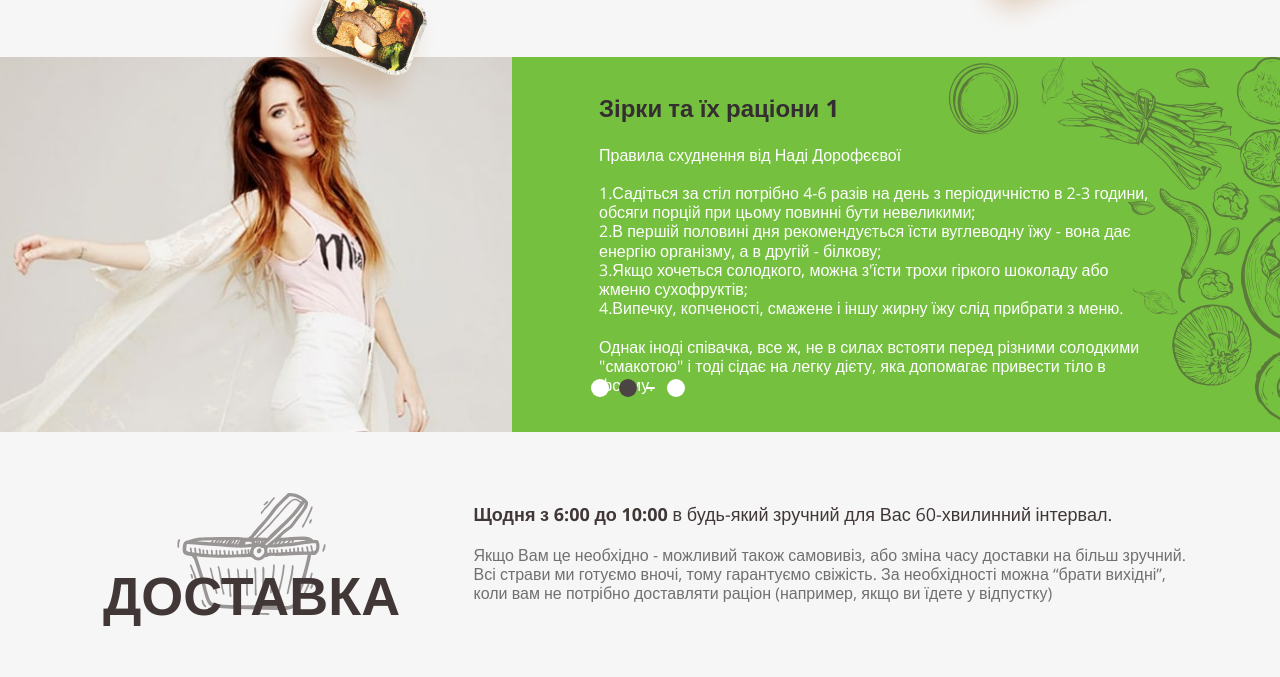
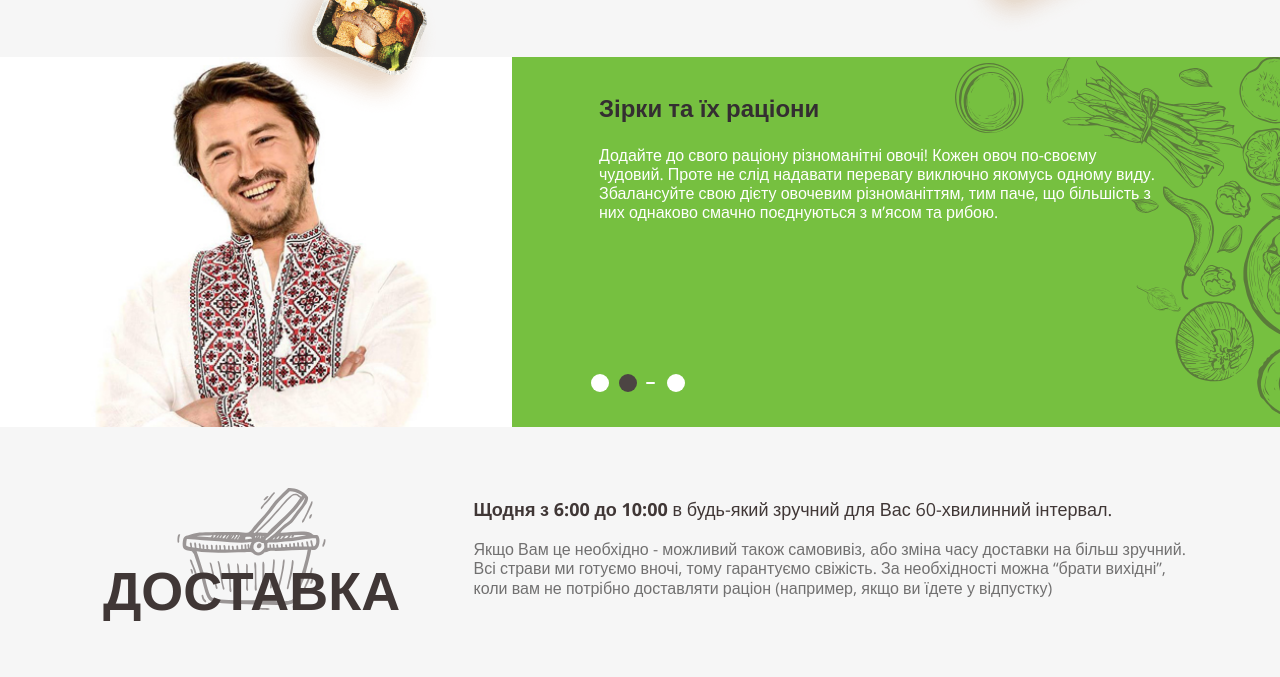
Before and after one commit to nlesyuk/Granola-markup, a website: page app/index.html in a window 1280 px wide. Shown: the part 2939-3616 px from the top of the page. Drawn offline with nearby package versions, Linux system fonts and the light colour scheme; a script that the page names is missing.

Commit message:
#stars - updated

```diff
--- a/app/index.html
+++ b/app/index.html
@@ -2166,12 +2166,12 @@
     <section id="stars">
       <div class="fluid-container">
         <div id="stars__slider" class="owl-carousel">
-          <div class="stars__item">
+          <!-- <div class="stars__item">
             <img src="img/slider__ava11.jpg" alt="" class="stars__ava" />
             <div class="stars__cont">
               <h5 class="stars__title">Зірки та їх раціони</h5>
               <p class="stars__text1">
-                Правила схуднення від Наді Дорофєєвої
+                Правила схуднення від Наді Дорофєєвccої
                 <br />
                 <br />
                 1.Садіться за стіл потрібно 4-6 разів на день з періодичністю в
@@ -2192,60 +2192,48 @@
                 привести тіло в форму.
               </p>
             </div>
-          </div>
+          </div> -->
 
           <div class="stars__item">
-            <img src="img/slider__ava11.jpg" alt="" class="stars__ava" />
+            <img src="img/slider_zirka1.jpg" alt="" class="stars__ava" />
             <div class="stars__cont">
-              <h5 class="stars__title">Зірки та їх раціони 1</h5>
+              <h5 class="stars__title">Зірки та їх раціони</h5>
               <p class="stars__text1">
-                Правила схуднення від Наді Дорофєєвої
-                <br />
-                <br />
-                1.Садіться за стіл потрібно 4-6 разів на день з періодичністю в
-                2-3 години, обсяги порцій при цьому повинні бути невеликими;
-                <br />
-                2.В першій половині дня рекомендується їсти вуглеводну їжу -
-                вона дає енергію організму, а в другій - білкову;
-                <br />
-                3.Якщо хочеться солодкого, можна з'їсти трохи гіркого шоколаду
-                або жменю сухофруктів;
-                <br />
-                4.Випечку, копченості, смажене і іншу жирну їжу слід прибрати з
-                меню.
-                <br />
-                <br />
-                Однак іноді співачка, все ж, не в силах встояти перед різними
-                солодкими "смакотою" і тоді сідає на легку дієту, яка допомагає
-                привести тіло в форму.
+                Власниця не тільки прекрасної фігури, але й красивої шкіри
+                обличчя - з рівним тоном і без вікових недосконалостей. Головний
+                секрет - у харчуванні. Співачка зізнається, що їсть лосось на
+                сніданок, обід і вечерю - ця жирна риба багата на вітамін D,
+                білки, вітаміни групи В і біотин. Вона допомагає підтримувати
+                тонус шкіри, очищає і оздоровлює її.
               </p>
             </div>
           </div>
 
           <div class="stars__item">
-            <img src="img/slider__ava11.jpg" alt="" class="stars__ava" />
+            <img src="img/slider_zirka2.jpg" alt="" class="stars__ava" />
             <div class="stars__cont">
-              <h5 class="stars__title">Зірки та їх раціони 2</h5>
+              <h5 class="stars__title">Зірки та їх раціони</h5>
               <p class="stars__text1">
-                Правила схуднення від Наді Дорофєєвої
-                <br />
-                <br />
-                1.Садіться за стіл потрібно 4-6 разів на день з періодичністю в
-                2-3 години, обсяги порцій при цьому повинні бути невеликими;
-                <br />
-                2.В першій половині дня рекомендується їсти вуглеводну їжу -
-                вона дає енергію організму, а в другій - білкову;
-                <br />
-                3.Якщо хочеться солодкого, можна з'їсти трохи гіркого шоколаду
-                або жменю сухофруктів;
-                <br />
-                4.Випечку, копченості, смажене і іншу жирну їжу слід прибрати з
-                меню.
-                <br />
-                <br />
-                Однак іноді співачка, все ж, не в силах встояти перед різними
-                солодкими "смакотою" і тоді сідає на легку дієту, яка допомагає
-                привести тіло в форму.
+                Додайте до свого раціону різноманітні овочі! Кожен овоч
+                по-своєму чудовий. Проте не слід надавати перевагу виключно
+                якомусь одному виду. Збалансуйте свою дієту овочевим
+                різноманіттям, тим паче, що більшість з них однаково смачно
+                поєднуються з м’ясом та рибою.
+              </p>
+            </div>
+          </div>
+
+          <div class="stars__item">
+            <img src="img/slider_zirka3.jpg" alt="" class="stars__ava" />
+            <div class="stars__cont">
+              <h5 class="stars__title">Зірки та їх раціони</h5>
+              <p class="stars__text1">
+                Ми завжди приділяємо багато уваги вибору продуктів, але чомусь
+                забуваємо про те, що не менш важливо їх правильно готувати: адже
+                навіть куряча грудка, обсмажена в маслі, буде небезпечна для
+                фігури так само, як і шматок торта. Обов’язково обирайте
+                правильні методи приготування їжі, щоб не втрачати корисні
+                властивості..
               </p>
             </div>
           </div>
```
Also changed, not shown: app/css/style.min.css, app/img/dish111.png (added), app/img/dish112.png (added), app/img/slider_zirka1.jpg (added), app/img/slider_zirka2.jpg (added), app/img/slider_zirka3.jpg (added).
